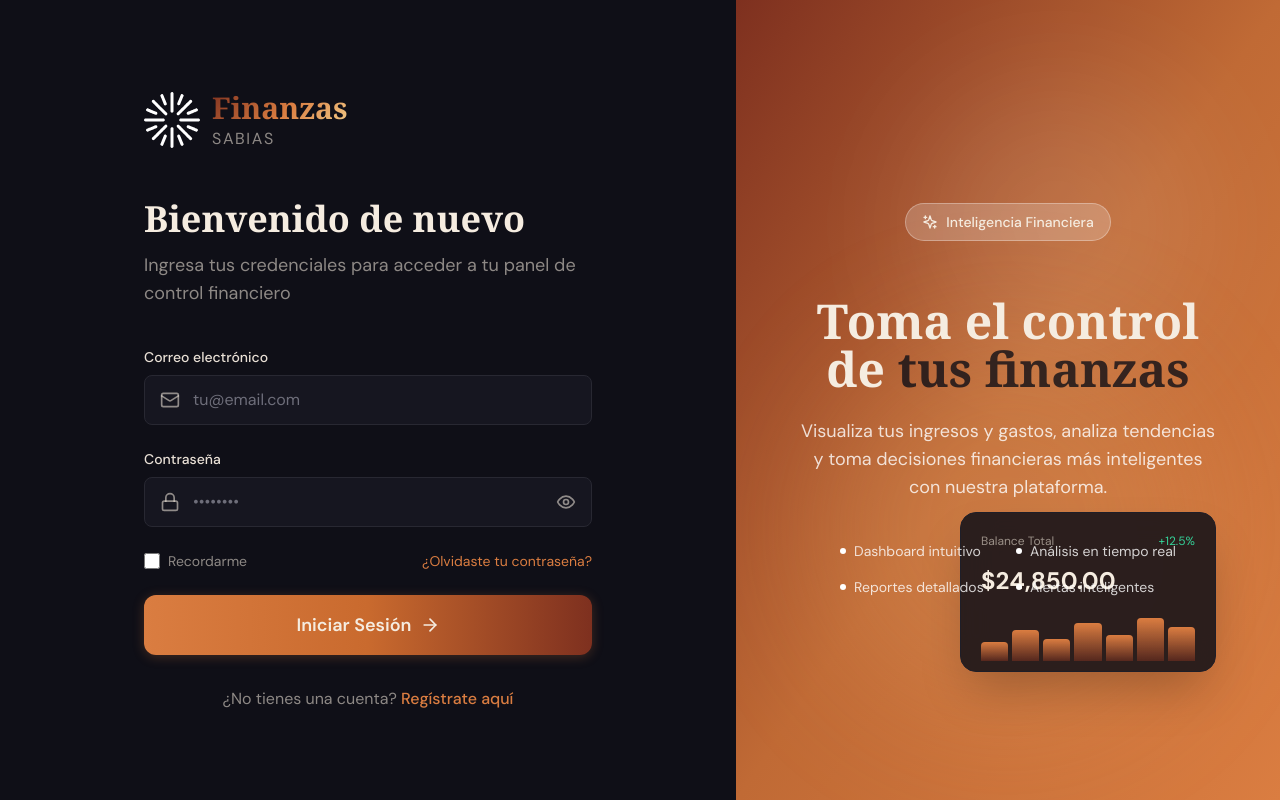
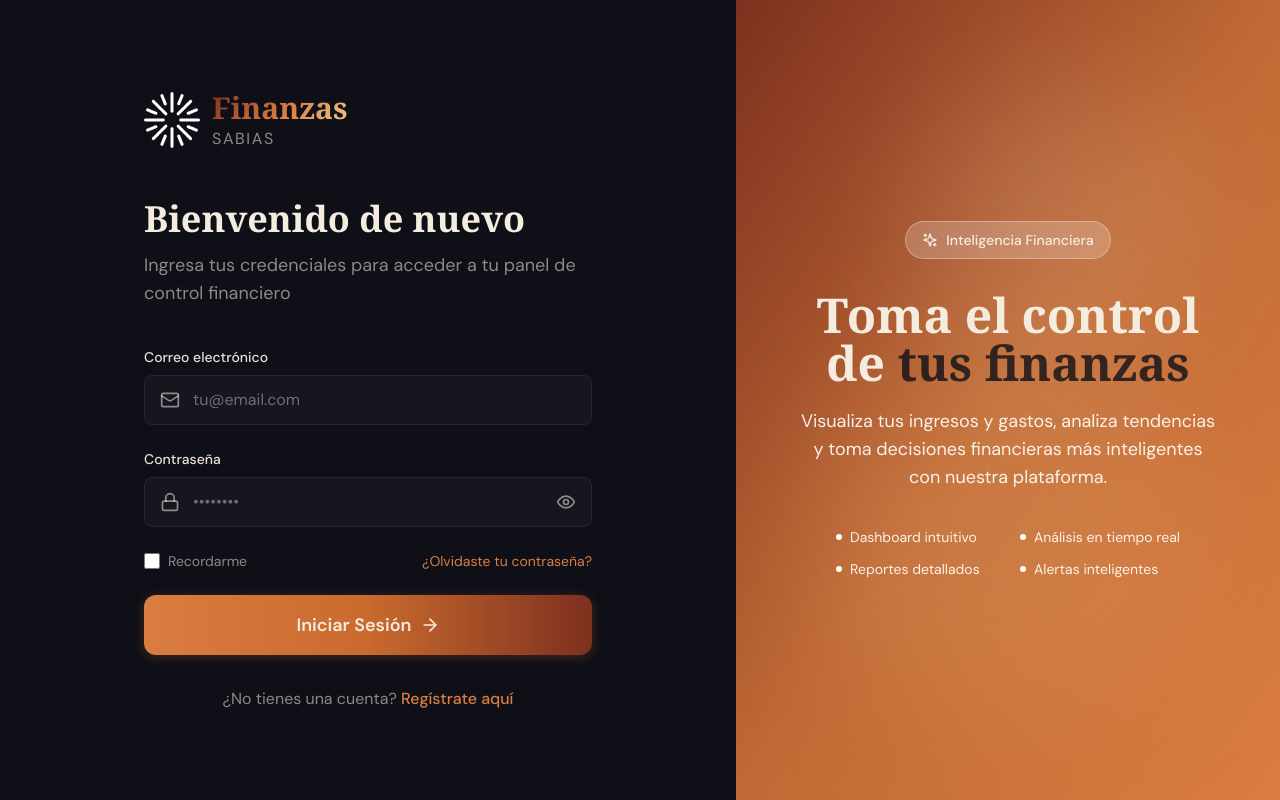
Before and after one commit to tecnologiasabiduria/finance-dashboard-web, a React (Vite) app: page /login in a window 1280 px wide. Built offline with nearby package versions, Linux system fonts and the light colour scheme.

Commit message:
feat: restructure login page layout for improved content organization and readability

```diff
--- a/src/pages/Login.jsx
+++ b/src/pages/Login.jsx
@@ -147,29 +147,29 @@ export default function Login() {
           <div className="absolute bottom-20 left-20 w-96 h-96 bg-gold-300/20 rounded-full blur-3xl" />
         </div>
 
-        {/* Content */}
-        <div className="relative z-10 flex flex-col justify-center items-center p-16 text-center">
-          <div className="mb-8">
-            <div className="inline-flex items-center gap-2 px-4 py-2 bg-white/20 border border-white/30 rounded-full mb-6">
+        {/* Content - structured as top text + bottom card, no overlap */}
+        <div className="relative z-10 flex flex-col justify-center p-12 xl:p-16 w-full">
+          {/* Top: text content */}
+          <div className="text-center">
+            <div className="inline-flex items-center gap-2 px-4 py-2 bg-white/20 border border-white/30 rounded-full mb-8">
               <Sparkles className="h-4 w-4 text-white" />
               <span className="text-sm text-white font-medium">
                 Inteligencia Financiera
               </span>
             </div>
-          </div>
 
-          <h2 className="text-4xl xl:text-5xl font-serif font-bold text-white mb-6 leading-tight">
+            <h2 className="text-4xl xl:text-5xl font-serif font-bold text-white mb-5 leading-tight">
               Toma el control de{' '}
               <span className="text-dark-950/80">tus finanzas</span>
             </h2>
 
-          <p className="text-lg text-white/80 max-w-md mb-10">
+            <p className="text-lg text-white/90 max-w-md mx-auto mb-8">
               Visualiza tus ingresos y gastos, analiza tendencias y toma decisiones
               financieras más inteligentes con nuestra plataforma.
             </p>
 
             {/* Features */}
-          <div className="grid grid-cols-2 gap-4 max-w-sm">
+            <div className="inline-grid grid-cols-2 gap-x-6 gap-y-3 text-left">
               {[
                 'Dashboard intuitivo',
                 'Análisis en tiempo real',
@@ -178,33 +178,15 @@ export default function Login() {
               ].map((feature) => (
                 <div
                   key={feature}
-                className="flex items-center gap-2 text-white/80"
+                  className="flex items-center gap-2 text-white/90"
                 >
-                <div className="w-1.5 h-1.5 bg-white rounded-full" />
+                  <div className="w-1.5 h-1.5 bg-white rounded-full shrink-0" />
                   <span className="text-sm">{feature}</span>
                 </div>
               ))}
             </div>
           </div>
 
-        {/* Floating cards decoration */}
-        <div className="absolute bottom-32 right-16 animate-float">
-          <div className="w-64 h-40 bg-dark-950/85 backdrop-blur-lg border border-dark-800 rounded-2xl p-5 shadow-2xl">
-            <div className="flex items-center justify-between mb-4">
-              <span className="text-xs text-dark-400">Balance Total</span>
-              <span className="text-xs text-emerald-400">+12.5%</span>
-            </div>
-            <p className="text-2xl font-bold text-white">$24,850.00</p>
-            <div className="mt-4 h-12 flex items-end gap-1">
-              {[40, 65, 45, 80, 55, 90, 70].map((h, i) => (
-                <div
-                  key={i}
-                  className="flex-1 bg-gradient-to-t from-gold-700/50 to-gold-400 rounded-t"
-                  style={{ height: `${h}%` }}
-                />
-              ))}
-            </div>
-          </div>
         </div>
       </div>
     </div>
```
Lines whose indentation alone changed are shown as unchanged.
